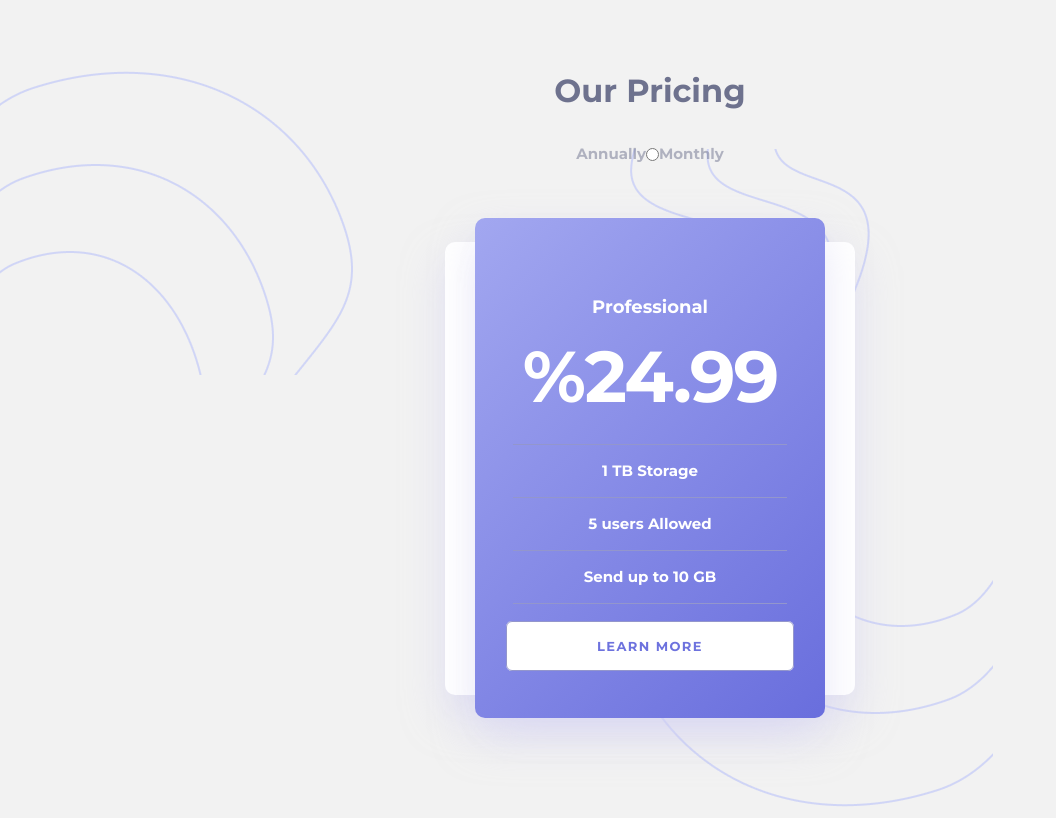
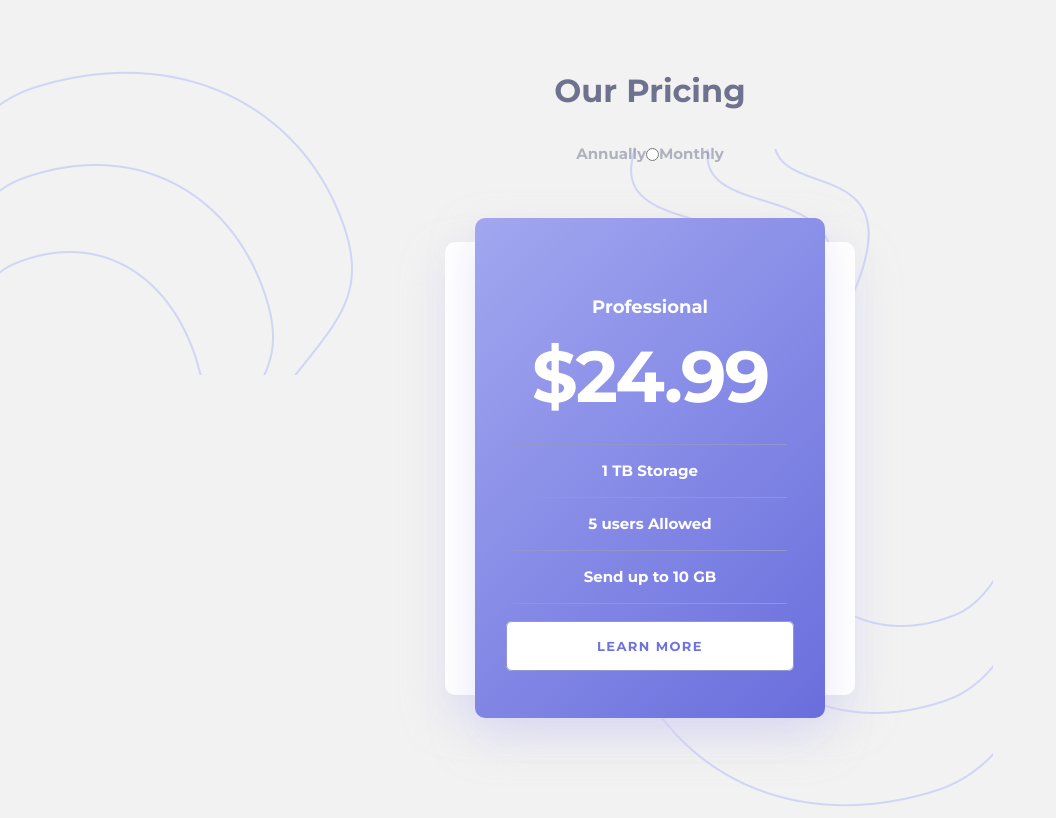
Before and after one commit to PulatovSO/Pricing-cards, a plain HTML site: page index.html in a window 1280 px wide. Shown: the whole page, without its empty margins (0-1056 px from the left). Drawn offline with Linux system fonts and the light colour scheme.

Commit message:
Update index.html

```diff
--- a/index.html
+++ b/index.html
@@ -40,7 +40,7 @@
         <div class="card card-left">
           <div class="card-inner">
             <h3 class="card-title"> Basic </h3>
-            <p class="card-price">%19.99</p>
+            <p class="card-price">$19.99</p>
             <ul class="items">
               <li class="item">500 GB Storage</li>
               <li class="item">2 users Allowed</li>
@@ -55,7 +55,7 @@
         <div class="card active">
           <div class="card-inner">
             <h3 class="card-title"> Professional </h3>
-            <p class="card-price">%24.99</p>
+            <p class="card-price">$24.99</p>
             <ul class="items">
               <li class="item">1 TB Storage</li>
               <li class="item">5 users Allowed</li>
@@ -70,7 +70,7 @@
         <div class="card card-right">
           <div class="card-inner">
             <h3 class="card-title"> Master </h3>
-            <p class="card-price">%39.99</p>
+            <p class="card-price">$39.99</p>
             <ul class="items">
               <li class="item">2 TB Storage</li>
               <li class="item">10 users Allowed</li>
```
